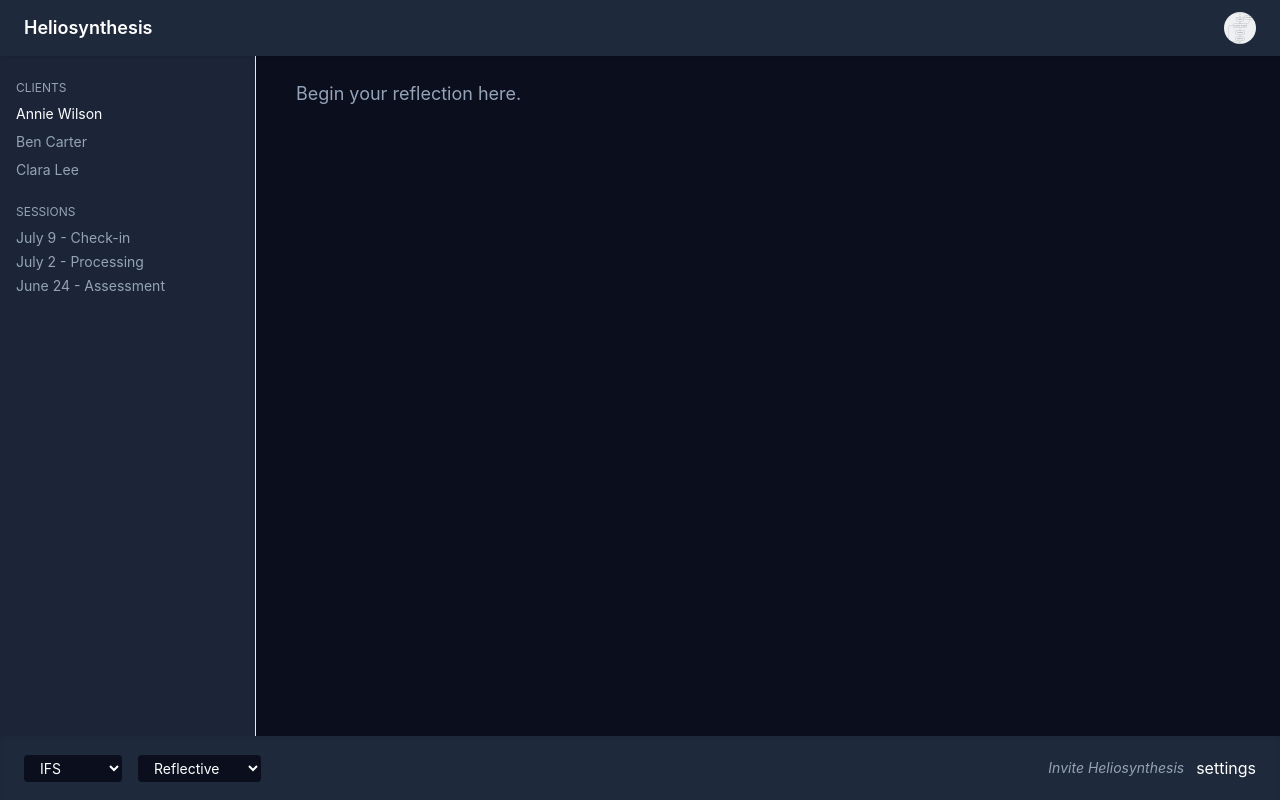
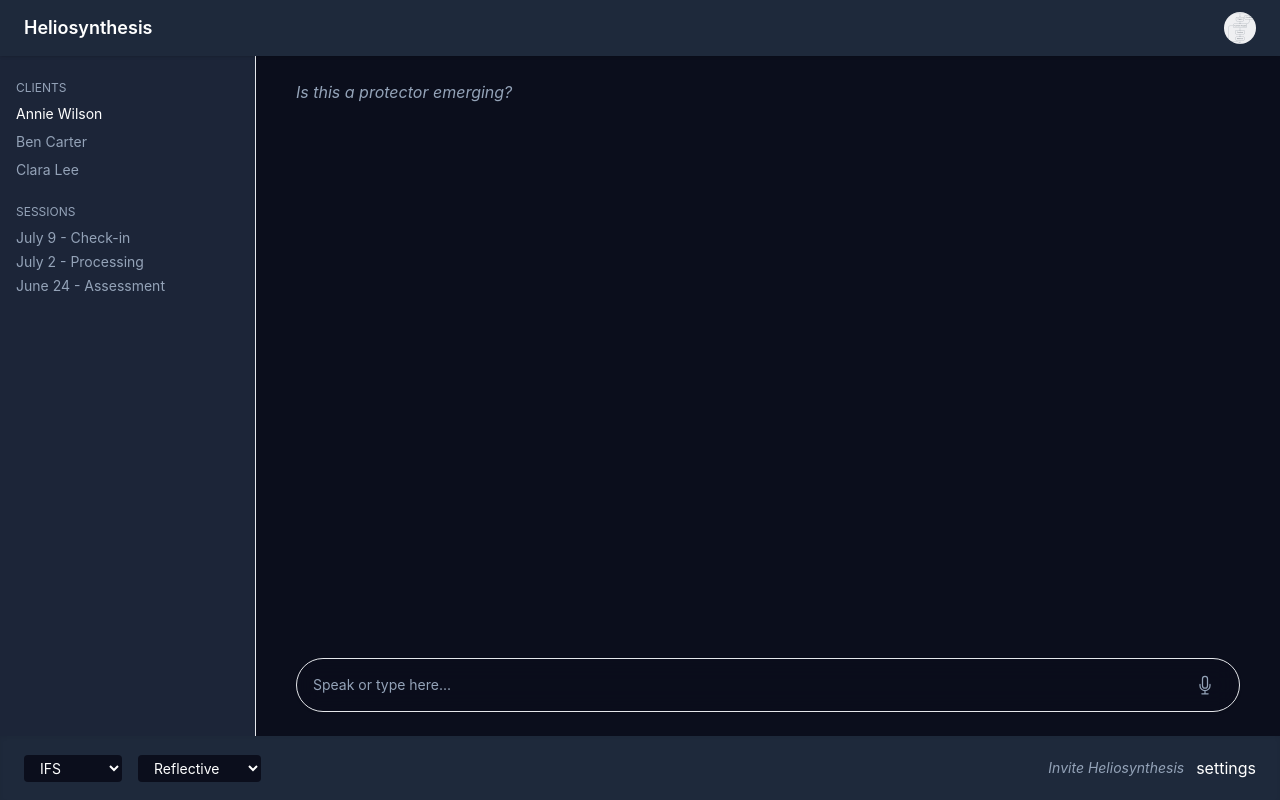
Before and after one commit to stopinder/helios-demo-sandbox, a JavaScript app: page / in a window 1280 px wide. Built offline with nearby package versions, Linux system fonts and the light colour scheme.

Commit message:
Fix message input layout to avoid overlap with sliding drawer

```diff
--- a/src/views/helios/TherapistView.vue
+++ b/src/views/helios/TherapistView.vue
@@ -34,9 +34,29 @@
 
       <!-- Main Canvas -->
       <div class="flex-1 relative px-10 py-6 overflow-y-auto">
-        <p class="text-lg mb-4 text-faded">Begin your reflection here.</p>
-        <!-- Message input and whisper go here later -->
+        <!-- Whisper Prompt -->
+        <p class="italic text-faded mb-6">Is this a protector emerging?</p>
+
+        <!-- Message Input -->
+        <div
+            class="absolute bottom-6 transition-all duration-200"
+            :class="showPanel ? 'left-10 right-[350px]' : 'left-10 right-10'"
+        >
+
+        <div class="flex items-center gap-3 bg-midnight/70 border border-slate-700 rounded-full px-4 py-2 shadow backdrop-blur-md">
+            <input
+                v-model="message"
+                type="text"
+                placeholder="Speak or type here..."
+                class="flex-1 bg-transparent text-white placeholder-faded focus:outline-none text-sm"
+            />
+            <button @click="sendMessage" class="p-2 rounded-full hover:bg-accent/20 transition">
+              <MicrophoneIcon class="h-5 w-5 text-faded" />
+            </button>
+          </div>
+        </div>
       </div>
+
 
       <!-- Right Slide Panel -->
       <transition name="slide-fade">
@@ -76,7 +96,11 @@
 </template>
 
 <script setup>
+import { MicrophoneIcon } from '@heroicons/vue/24/outline'
+
 import { ref } from 'vue'
+const drawerWidth = 320 // width in pixels, used for spacing input when drawer is open
+
 const showPanel = ref(false)
 const togglePanel = () => showPanel.value = !showPanel.value
 </script>
```
